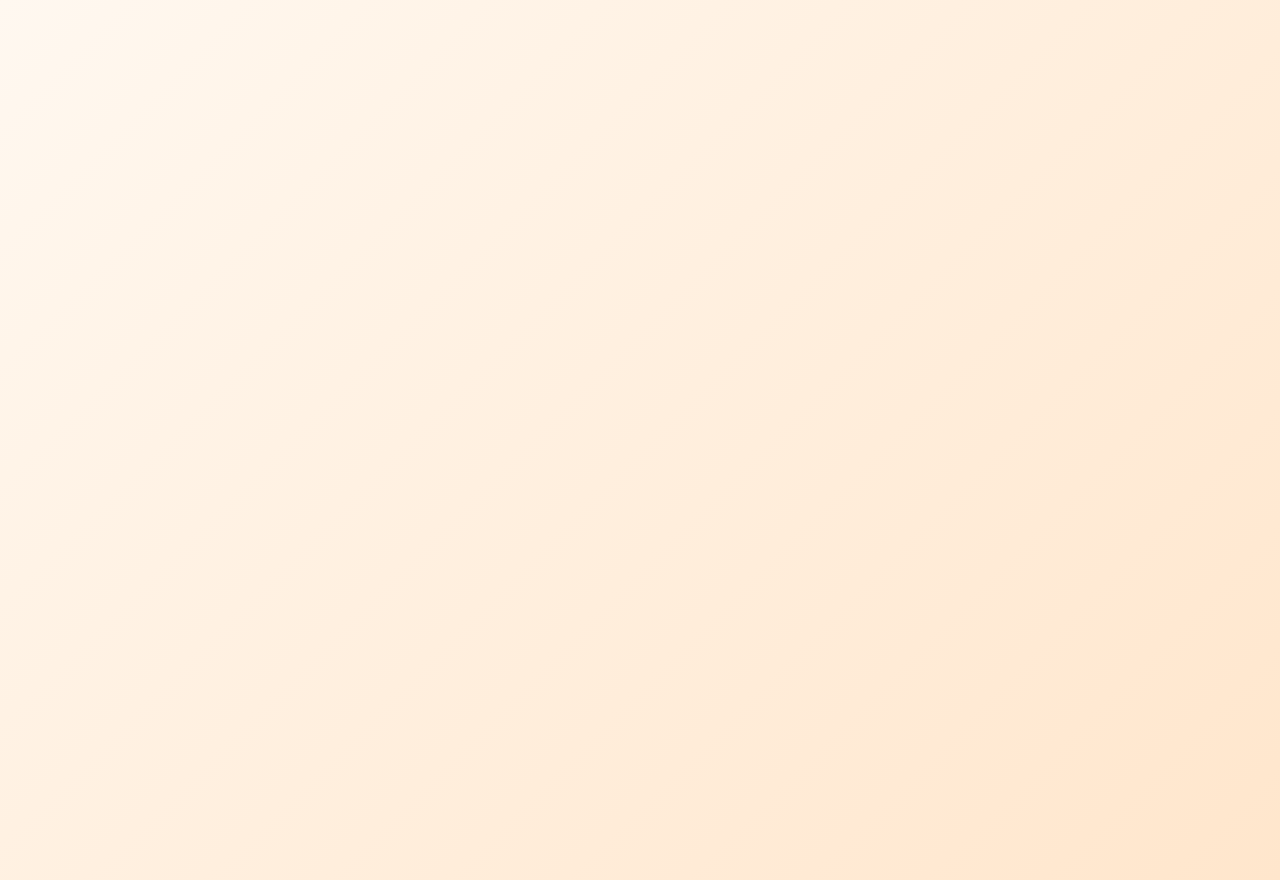
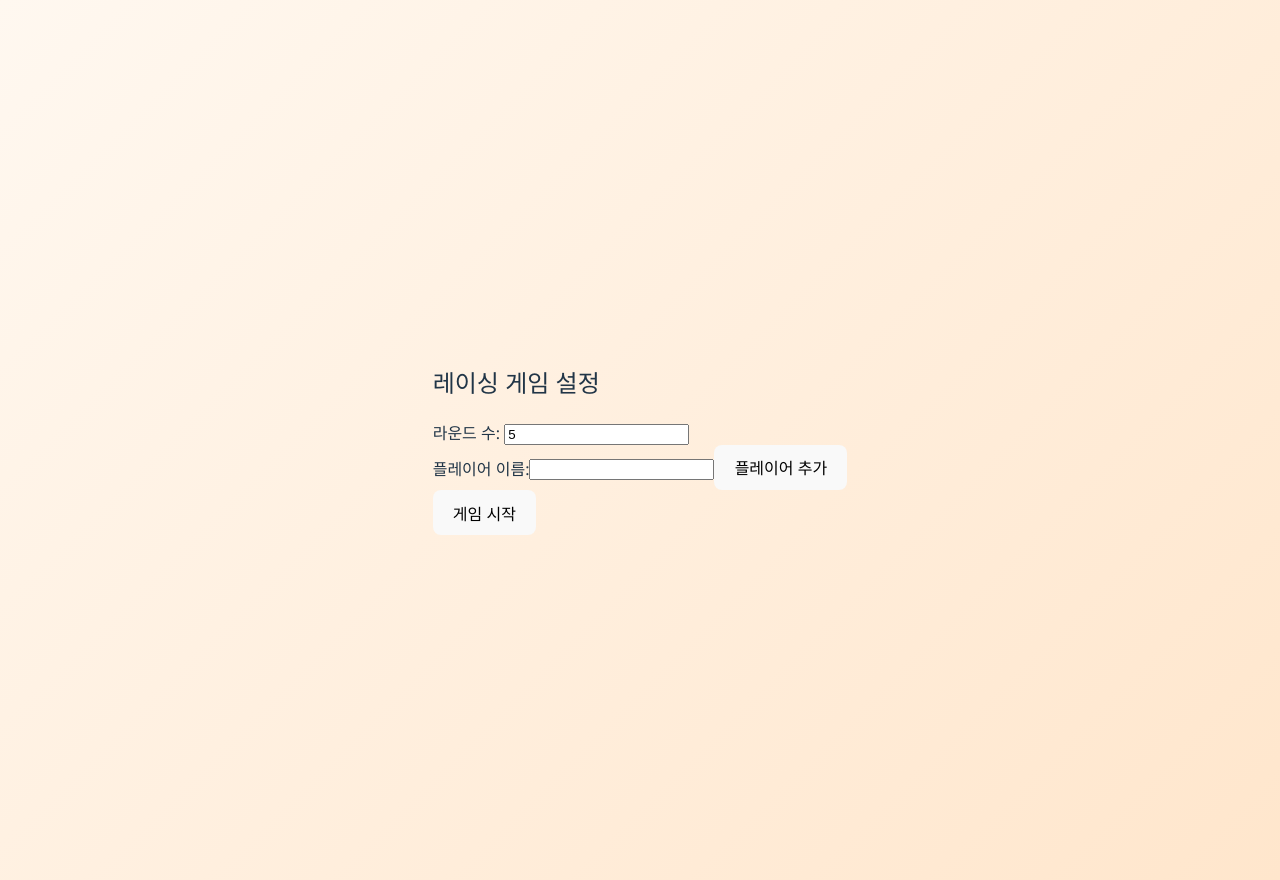
Before and after one commit to jngbnss/Makey, a React (Vite) app in the folder react-frontend/: page /game in a window 1280 px wide. Before the commit this address had no page. Built offline with nearby package versions, Linux system fonts and the light colour scheme.

Commit message:
feat: 레이싱게임

```diff
--- a/react-frontend/src/App.jsx
+++ b/react-frontend/src/App.jsx
@@ -9,7 +9,7 @@ import ElderlyMain from "./pages/Elderly/ElderlyMain"; // 노인 목록 페이
 import ElderlyRegister from "./pages/Elderly/ElderlyRegister"; // 등록 페이지
 import ElderlyDetail from "./pages/Elderly/ElderlyDetail";     // 상세보기 페이지
 import ElderlyEdit from "./pages/Elderly/ElderlyEdit";         // 수정 페이지
-
+import GameMain from "./pages/Game/GameMain";  // 새로 추가
 import './App.css';
 
 function App() {
@@ -27,6 +27,8 @@ function App() {
         <Route path="/elderly/new" element={<ElderlyRegister />} />   {/* 등록 */}
         <Route path="/elderly/:id" element={<ElderlyDetail />} />     {/* 상세보기 */}
         <Route path="/elderly/:id/edit" element={<ElderlyEdit />} />  {/* 수정 */}
+        {/* 게임 페이지 */}
+        <Route path="/game" element={<GameMain />} />
       </Routes>
     </Router>
   );
--- /dev/null
+++ b/react-frontend/src/components/Game/GameBoard.jsx
@@ -0,0 +1,16 @@
+export default function GameBoard({ game, onNextRound }) {
+  return (
+    <div>
+      <h2>라운드 {game.currentRound} / {game.rounds}</h2>
+      <div>
+        {game.players.map((p) => (
+          <div key={p.id}>
+            {p.name}: {"▶".repeat(p.position)}
+          </div>
+        ))}
+      </div>
+      {!game.isFinished && <button onClick={onNextRound}>다음 라운드</button>}
+      {game.isFinished && <div>게임 종료!</div>}
+    </div>
+  );
+}
--- /dev/null
+++ b/react-frontend/src/components/Game/SetupForm.jsx
@@ -0,0 +1,49 @@
+import { useState } from "react";
+
+export default function SetupForm({ onStart }) {
+  const [rounds, setRounds] = useState(5);
+  const [playerNames, setPlayerNames] = useState([""]);
+
+  const handleAddPlayer = () => {
+    if (playerNames.length < 5) setPlayerNames([...playerNames, ""]);
+  };
+
+  const handleChangeName = (index, value) => {
+    const names = [...playerNames];
+    names[index] = value;
+    setPlayerNames(names);
+  };
+
+  const handleStart = () => {
+    const filteredNames = playerNames.filter((n) => n.trim() !== "");
+    if (filteredNames.length === 0) return alert("최소 1명 이상의 플레이어 필요");
+    onStart({ rounds, playerNames: filteredNames });
+  };
+
+  return (
+    <div>
+      <h2>레이싱 게임 설정</h2>
+      <div>
+        <label>라운드 수: </label>
+        <input
+          type="number"
+          value={rounds}
+          min={1}
+          onChange={(e) => setRounds(Number(e.target.value))}
+        />
+      </div>
+      <div>
+        <label>플레이어 이름:</label>
+        {playerNames.map((name, idx) => (
+          <input
+            key={idx}
+            value={name}
+            onChange={(e) => handleChangeName(idx, e.target.value)}
+          />
+        ))}
+        {playerNames.length < 5 && <button onClick={handleAddPlayer}>플레이어 추가</button>}
+      </div>
+      <button onClick={handleStart}>게임 시작</button>
+    </div>
+  );
+}
--- /dev/null
+++ b/react-frontend/src/pages/Game/GameMain.css
@@ -0,0 +1,83 @@
+/* GameMain.css */
+
+/* 전체 컨테이너: 화면 가운데 정렬, 배경색 */
+.game-main-container {
+    min-height: 100vh;
+    /* 화면 높이 채우기 */
+    display: flex;
+    flex-direction: column;
+    align-items: center;
+    justify-content: center;
+    padding: 20px;
+    background-color: #f0f4f8;
+    /* 연한 배경색 */
+}
+
+/* 카드 스타일: SetupForm / GameBoard 감싸는 박스 */
+.game-main-card {
+    width: 100%;
+    max-width: 500px;
+    /* 최대 폭 제한 */
+    background-color: #fff;
+    /* 흰색 카드 */
+    border-radius: 10px;
+    /* 모서리 둥글게 */
+    padding: 30px;
+    box-shadow: 0 4px 15px rgba(0, 0, 0, 0.1);
+    /* 그림자 */
+    box-sizing: border-box;
+    /* 패딩 포함 폭 계산 */
+}
+
+/* 입력폼 스타일 */
+.game-main-card input[type="text"],
+.game-main-card input[type="number"],
+.game-main-card select {
+    width: 100%;
+    padding: 10px 15px;
+    margin-bottom: 15px;
+    border: 1px solid #ccc;
+    border-radius: 6px;
+    font-size: 16px;
+    box-sizing: border-box;
+}
+
+/* 버튼 스타일 */
+.game-main-card button {
+    width: 100%;
+    padding: 12px 0;
+    background-color: #4f46e5;
+    /* 보라색 계열 */
+    color: #fff;
+    border: none;
+    border-radius: 6px;
+    font-size: 16px;
+    font-weight: bold;
+    cursor: pointer;
+    transition: background-color 0.2s ease;
+}
+
+.game-main-card button:hover {
+    background-color: #4338ca;
+    /* 호버 시 색 변경 */
+}
+
+/* GameBoard 내부 요소 예시 (간단하게 카드 안쪽 패딩) */
+.game-main-card .game-board {
+    display: flex;
+    flex-direction: column;
+    gap: 15px;
+}
+
+/* 모바일 대응 */
+@media (max-width: 600px) {
+    .game-main-card {
+        padding: 20px;
+    }
+
+    .game-main-card input,
+    .game-main-card button {
+        font-size: 14px;
+        padding: 10px;
+    }
+}
--- /dev/null
+++ b/react-frontend/src/pages/Game/GameMain.jsx
@@ -0,0 +1,33 @@
+import { useState } from "react";
+import SetupForm from "../../components/Game/SetupForm";
+import GameBoard from "../../components/Game/GameBoard";
+
+export default function GameMain() {
+  const [game, setGame] = useState(null);
+
+  const startGame = async (setup) => {
+    const res = await fetch("http://localhost:8080/api/game/start", {
+      method: "POST",
+      headers: { "Content-Type": "application/json" },
+      body: JSON.stringify(setup),
+    });
+    const data = await res.json();
+    setGame(data);
+  };
+
+  const nextRound = async () => {
+    if (!game) return;
+    const res = await fetch(`http://localhost:8080/api/game/${game.id}/round`, {
+      method: "POST",
+    });
+    const data = await res.json();
+    setGame(data);
+  };
+
+  return (
+    <div style={{ padding: "20px" }}>
+      {!game && <SetupForm onStart={startGame} />}
+      {game && <GameBoard game={game} onNextRound={nextRound} />}
+    </div>
+  );
+}
--- a/react-frontend/src/pages/Main.jsx
+++ b/react-frontend/src/pages/Main.jsx
@@ -14,14 +14,22 @@ export default function Main() {
     "건강/의료",
     "행정/법률",
     "채팅",
+    "레이싱 게임", // 새로 추가
   ];
 
   const handleClick = (item) => {
-    if (item === "게시판") {
-      navigate("/posts"); // 게시판 클릭 시 게시판 목록 페이지로 이동
-    }
-    if (item === "실종된 치매 노인 위치 추적") {
-      navigate("/elderly");
+    switch(item) {
+      case "게시판":
+        navigate("/posts");
+        break;
+      case "실종된 치매 노인 위치 추적":
+        navigate("/elderly");
+        break;
+      case "레이싱 게임":
+        navigate("/game"); // 게임 페이지로 이동
+        break;
+      default:
+        alert(`${item} 페이지는 아직 준비되지 않았습니다`);
     }
   };
 
```
Also changed, not shown: react-frontend/git.txt.
